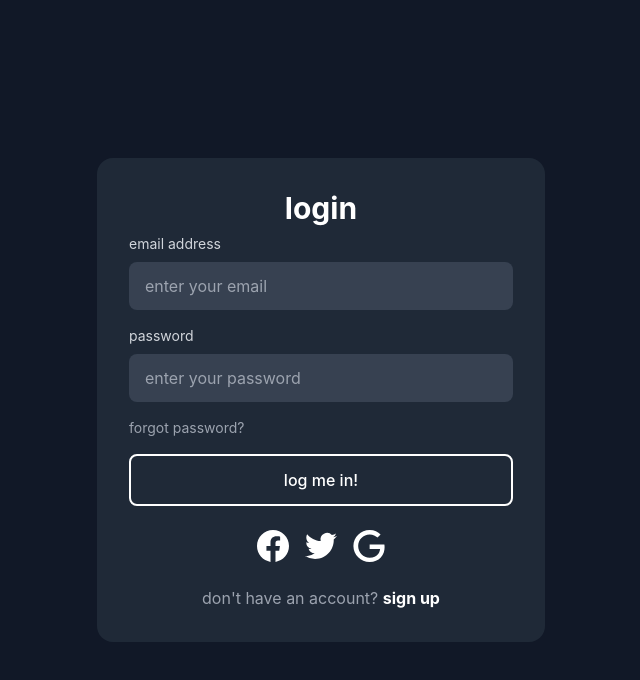
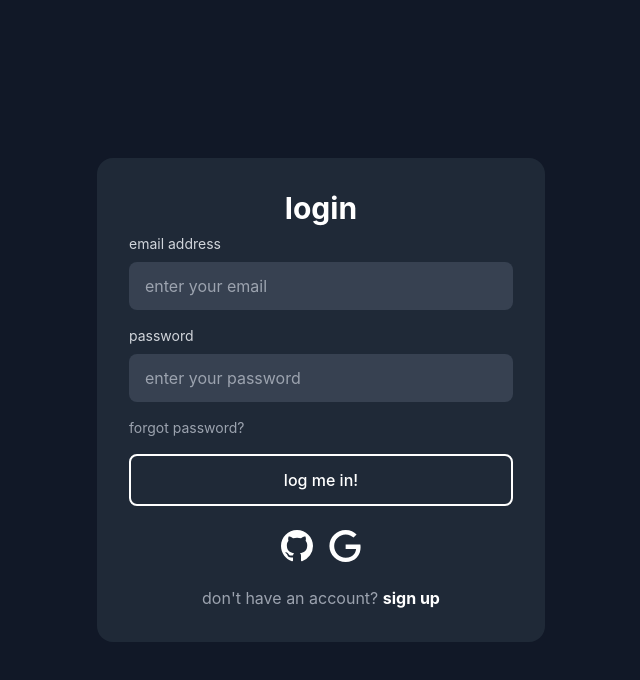
Before and after one commit to Db1zz/Transcendence, a React (Create React App) app in the folder Frontend/app_react/: page / in a window 1280 px wide. Shown: the top 680 px of the page, without its empty margins (319-959 px from the left). Built offline with nearby package versions, Linux system fonts and the light colour scheme.

Commit message:
add github link

```diff
--- a/Frontend/app_react/src/pages/LoginPage.tsx
+++ b/Frontend/app_react/src/pages/LoginPage.tsx
@@ -46,14 +46,9 @@
 
         <div className="flex justify-center gap-4 my-6">
           <a href="#!" className="text-white hover:text-blue-400 transition-colors">
-            <svg className="w-8 h-8" fill="currentColor" viewBox="0 0 24 24">
-              <path d="M24 12.073c0-6.627-5.373-12-12-12s-12 5.373-12 12c0 5.99 4.388 10.954 10.125 11.854v-8.385H7.078v-3.47h3.047V9.43c0-3.007 1.792-4.669 4.533-4.669 1.312 0 2.686.235 2.686.235v2.953H15.83c-1.491 0-1.956.925-1.956 1.874v2.25h3.328l-.532 3.47h-2.796v8.385C19.612 23.027 24 18.062 24 12.073z"/>
-            </svg>
-          </a>
-          <a href="#!" className="text-white hover:text-blue-400 transition-colors">
-            <svg className="w-8 h-8" fill="currentColor" viewBox="0 0 24 24">
-              <path d="M23.953 4.57a10 10 0 01-2.825.775 4.958 4.958 0 002.163-2.723c-.951.555-2.005.959-3.127 1.184a4.92 4.92 0 00-8.384 4.482C7.69 8.095 4.067 6.13 1.64 3.162a4.822 4.822 0 00-.666 2.475c0 1.71.87 3.213 2.188 4.096a4.904 4.904 0 01-2.228-.616v.06a4.923 4.923 0 003.946 4.827 4.996 4.996 0 01-2.212.085 4.936 4.936 0 004.604 3.417 9.867 9.867 0 01-6.102 2.105c-.39 0-.779-.023-1.17-.067a13.995 13.995 0 007.557 2.209c9.053 0 13.998-7.496 13.998-13.985 0-.21 0-.42-.015-.63A9.935 9.935 0 0024 4.59z"/>
-            </svg>
+               <svg className="w-8 h-8" fill="currentColor" viewBox="0 0 24 24">
+                    <path d="M12 0C5.37 0 0 5.37 0 12c0 5.31 3.435 9.795 8.205 11.385.6.105.825-.255.825-.57 0-.285-.015-1.23-.015-2.235-3.015.555-3.795-.735-4.035-1.41-.135-.345-.72-1.41-1.23-1.695-.42-.225-1.02-.78-.015-.795.945-.015 1.62.87 1.845 1.23 1.08 1.815 2.805 1.305 3.495.99.105-.78.42-1.305.765-1.605-2.67-.3-5.46-1.335-5.46-5.925 0-1.305.465-2.385 1.23-3.225-.12-.3-.54-1.53.12-3.18 0 0 1.005-.315 3.3 1.23.96-.27 1.98-.405 3-.405s2.04.135 3 .405c2.295-1.56 3.3-1.23 3.3-1.23.66 1.65.24 2.88.12 3.18.765.84 1.23 1.905 1.23 3.225 0 4.605-2.805 5.625-5.475 5.925.435.375.81 1.095.81 2.22 0 1.605-.015 2.895-.015 3.3 0 .315.225.69.825.57A12.02 12.02 0 0024 12c0-6.63-5.37-12-12-12z"/>
+                </svg>
           </a>
           <a href="#!" className="text-white hover:text-red-400 transition-colors">
             <svg className="w-8 h-8" fill="currentColor" viewBox="0 0 24 24">
```
Also changed, not shown: 1 other file (tests, documents, lock files or other folders).
